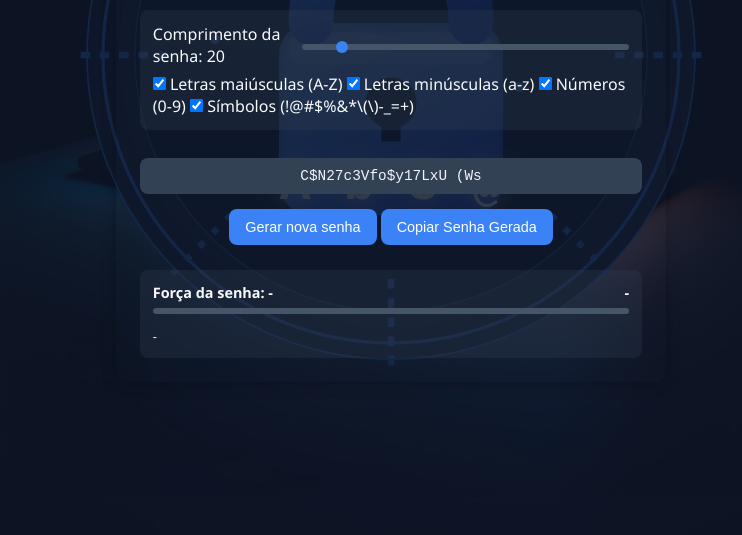
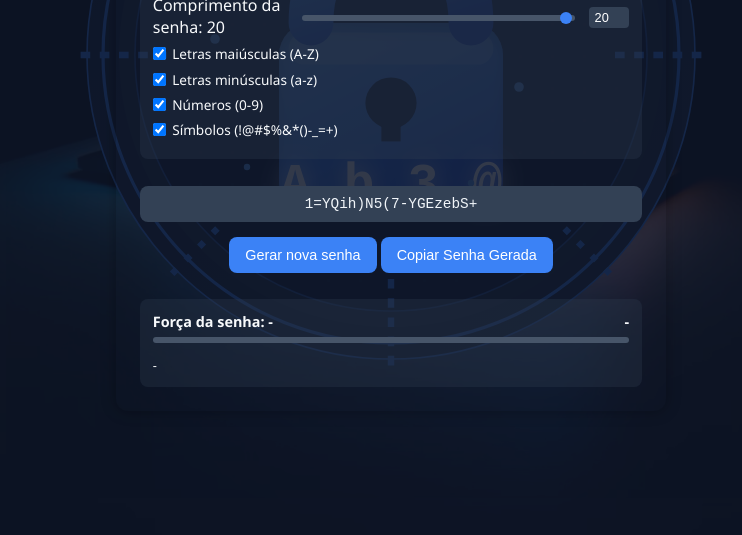
Before and after one commit to oseasfr/gerador-de-senhas, a plain HTML site: page index.html in a window 1280 px wide. Shown: the part 265-800 px from the top of the page, without its empty margins (249-991 px from the left). Drawn offline with Linux system fonts and the light colour scheme; a script that the page names is missing.

Commit message:
Update index.html

```diff
--- a/index.html
+++ b/index.html
@@ -14,7 +14,7 @@
       left: 0;
       width: 100%;
       height: 100%;
-      z-index: 0;
+      z-index: 0; /* Alterado para ficar abaixo do overlay */
       pointer-events: none;
       overflow: hidden;
     }
@@ -269,19 +269,35 @@
           <div class="length-option">
             <label for="passwordLength">Comprimento da senha: <span id="lengthValue">20</span></label>
             <div class="range-slider">
-              <input type="range" id="passwordLength" min="8" max="128" value="20">
+              <input type="range" id="passwordLengthSlider" min="10" max="20" value="20">
+              <input type="number" id="passwordLength" min="10" max="20" value="20">
             </div>
           </div>
-          <div class="checkbox-options">
-            <label><input type="checkbox" id="includeUpper" checked> Letras maiúsculas (A-Z)</label>
-            <label><input type="checkbox" id="includeLower" checked> Letras minúsculas (a-z)</label>
-            <label><input type="checkbox" id="includeNumbers" checked> Números (0-9)</label>
-            <label><input type="checkbox" id="includeSymbols" checked> Símbolos (!@#$%&*\(\)-_=+) </label>
+
+          <div class="option-row">
+            <input type="checkbox" id="includeUpper" checked>
+            <label for="includeUpper">Letras maiúsculas (A-Z)</label>
+          </div>
+
+          <div class="option-row">
+            <input type="checkbox" id="includeLower" checked>
+            <label for="includeLower">Letras minúsculas (a-z)</label>
+          </div>
+
+          <div class="option-row">
+            <input type="checkbox" id="includeNumbers" checked>
+            <label for="includeNumbers">Números (0-9)</label>
+          </div>
+
+          <div class="option-row">
+            <input type="checkbox" id="includeSymbols" checked>
+            <label for="includeSymbols">Símbolos (!@#$%&*()-_=+)</label>
           </div>
         </div>
 
         <div class="password-container">
-          <input type="text" id="password" readonly value="C$N27c3Vfo$y17LxU (Ws">
+          <input type="text" id="password" readonly>
+          <div class="copy-feedback">Copiado!</div>
         </div>
 
         <button onclick="gerarSenha()">Gerar nova senha</button>
@@ -318,8 +334,6 @@
       </div>
     </div>
   </div>
-  <!-- Adicionar a biblioteca zxcvbn (a métrica de força do Bitwarden) -->
-  <script src="https://cdnjs.cloudflare.com/ajax/libs/zxcvbn/4.4.2/zxcvbn.js"></script>
   <script src="js/password-strength.js"></script>
   <script src="js/scripts.js"></script>
 </body>
```
